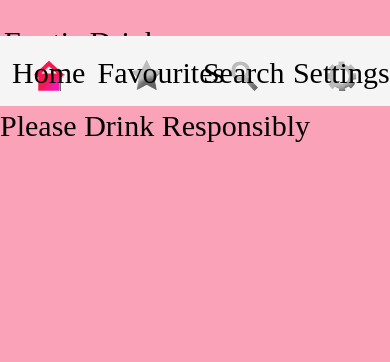
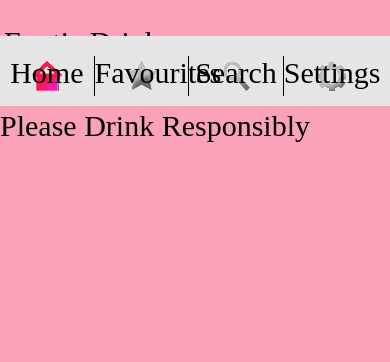
Before and after one commit to DrewTAJ/drinks, a plain HTML site: page www/index.html in a window 390 px wide. Shown: the part 738-1100 px from the top of the page. Drawn offline with Linux system fonts and the light colour scheme; some packages are replaced by stand-ins of ours.

Commit message:
Added dividers to the tabs

```diff
--- a/www/css/index.css
+++ b/www/css/index.css
@@ -42,7 +42,7 @@ height: 40px;
 }
 
 #navbar ul li {
-    width:25%;
+    width:24%;
     float:left;
     clear:none;
     list-style: none;
@@ -66,7 +66,7 @@ a {
 }
 
 #navbar {
-background-color: whitesmoke;
+background-color: #e5e5e5;
 padding-top: 20px;
 padding-bottom: 10px;
 }
@@ -89,18 +89,24 @@ padding-bottom: 10px;
 
 #navbar ul li:first-child {
     background:url("../img/homeNotSelect.png") no-repeat center;
+	border-right: 1px solid black;
 }
 
 #navbar ul li:nth-child(2) {
     background:url("../img/favouriteNotSelect.png") no-repeat center;
+	border-right: 1px solid black;
+
 }
 
 #navbar ul li:nth-child(3) {
     background:url("../img/searchNotSelect.png") no-repeat center;
+	border-right: 1px solid black;
+
 }
 
 #navbar ul li:last-child {
     background:url("../img/settingsNotSelect.png") no-repeat center;
+
 }
 
 #home {
```
Also changed, not shown: 1 other file.
